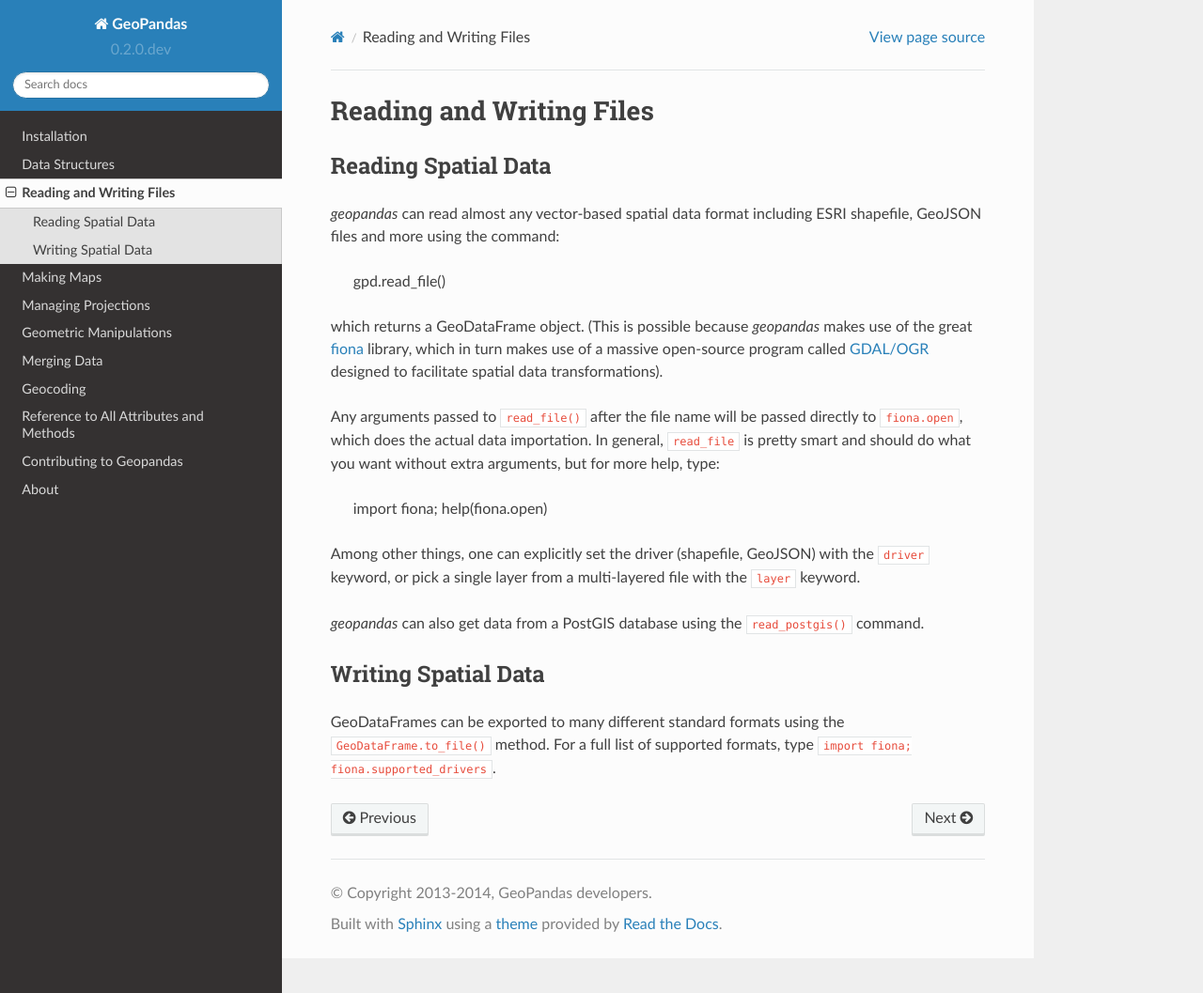
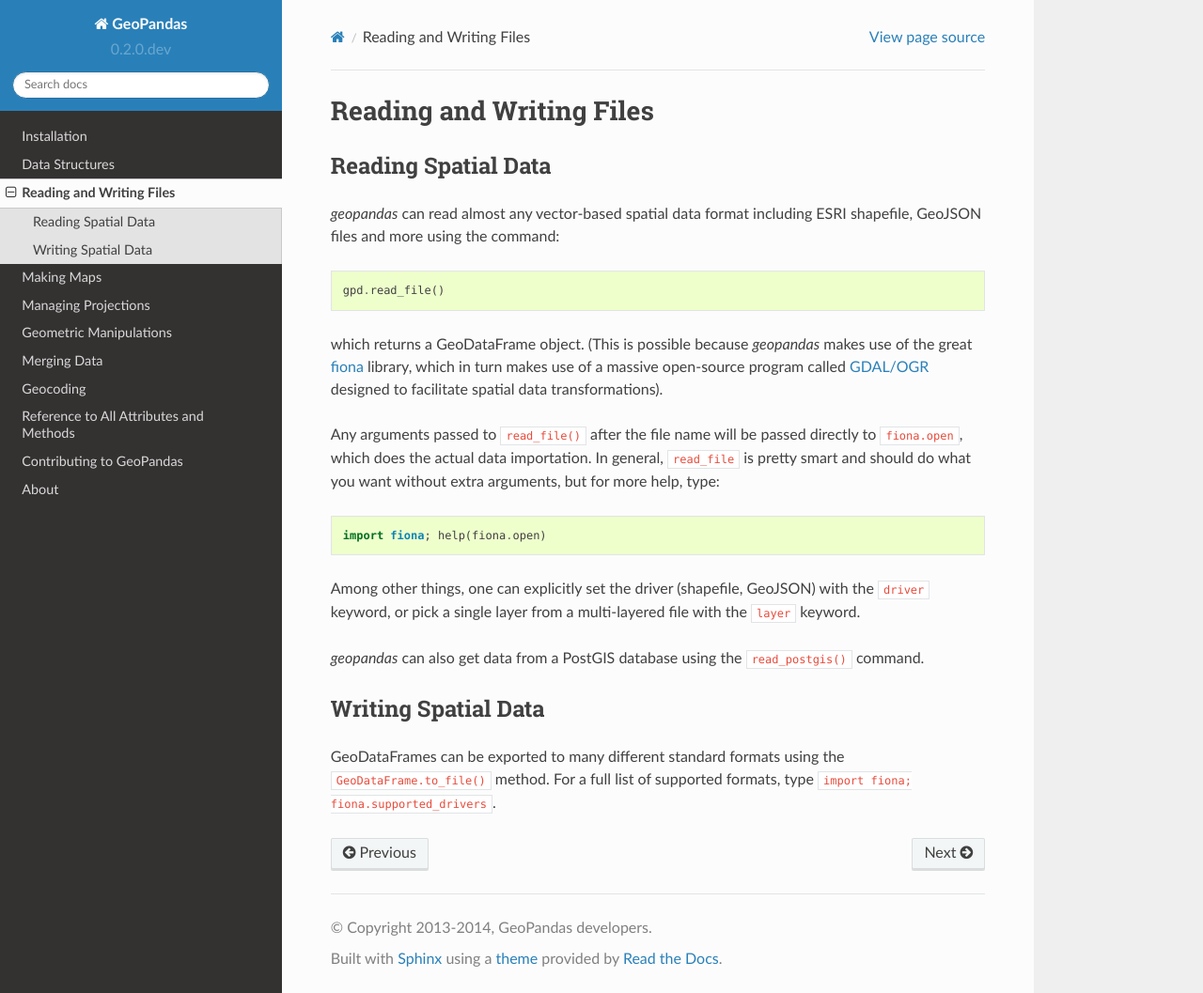
Before and after one commit to geopandas/geopandas, a Sphinx documentation site: the page built from doc/source/io.rst, in a window 1280 px wide and 1057 px high. Shown: the whole window at 94% size. Built offline with Sphinx 7.4.7 and the Read the Docs theme 2.0.0, drawn with Linux system fonts in a browser that asks for light colours.

Commit message:
DOC: clean-up user guide (remaining comments from GH283)

```diff
--- a/doc/source/index.rst
+++ b/doc/source/index.rst
@@ -35,7 +35,7 @@
   Merging Data <mergingdata>
   Geocoding <geocoding>
   Reference to All Attributes and Methods <reference>
-  Contributing to Geopandas <contributing>
+  Contributing to GeoPandas <contributing>
   About <about>
 
 Indices and tables
--- a/doc/source/io.rst
+++ b/doc/source/io.rst
@@ -7,13 +7,13 @@
 Reading Spatial Data
 ---------------------
 
-*geopandas* can read almost any vector-based spatial data format including ESRI shapefile, GeoJSON files and more using the command:
+*geopandas* can read almost any vector-based spatial data format including ESRI shapefile, GeoJSON files and more using the command::
 
     gpd.read_file()
 
 which returns a GeoDataFrame object. (This is possible because *geopandas* makes use of the great `fiona <http://toblerity.org/fiona/manual.html>`_ library, which in turn makes use of a massive open-source program called `GDAL/OGR <http://www.gdal.org/>`_ designed to facilitate spatial data transformations).
 
-Any arguments passed to ``read_file()`` after the file name will be passed directly to ``fiona.open``, which does the actual data importation. In general, ``read_file`` is pretty smart and should do what you want without extra arguments, but for more help, type:
+Any arguments passed to ``read_file()`` after the file name will be passed directly to ``fiona.open``, which does the actual data importation. In general, ``read_file`` is pretty smart and should do what you want without extra arguments, but for more help, type::
 
     import fiona; help(fiona.open)
 
```
Also changed, not shown: doc/source/data_structures.rst (+18 -10 lines), doc/source/install.rst (+0 -8 lines).
